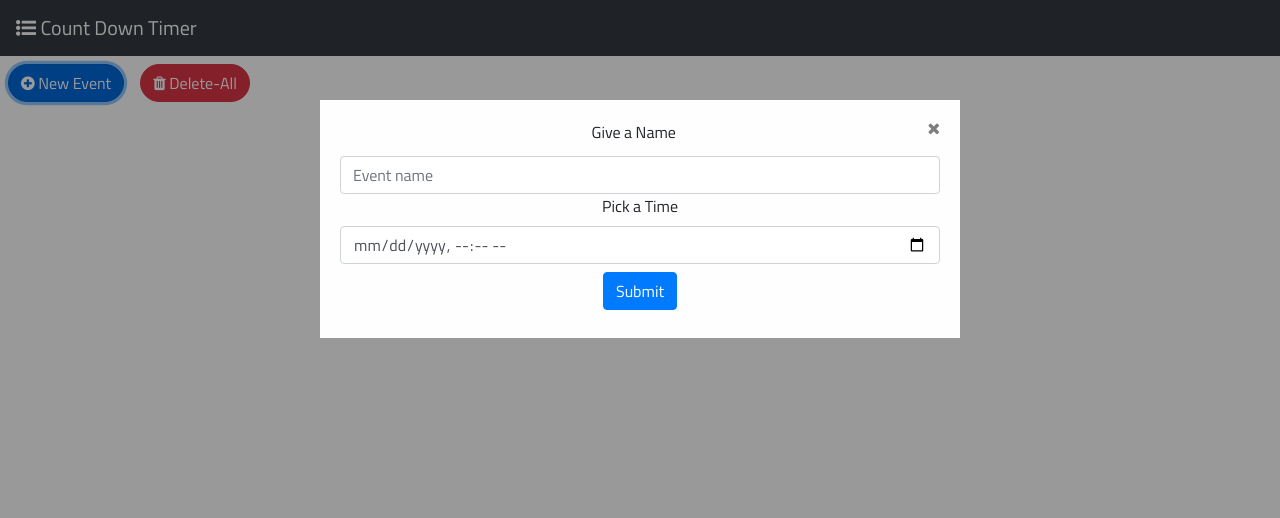
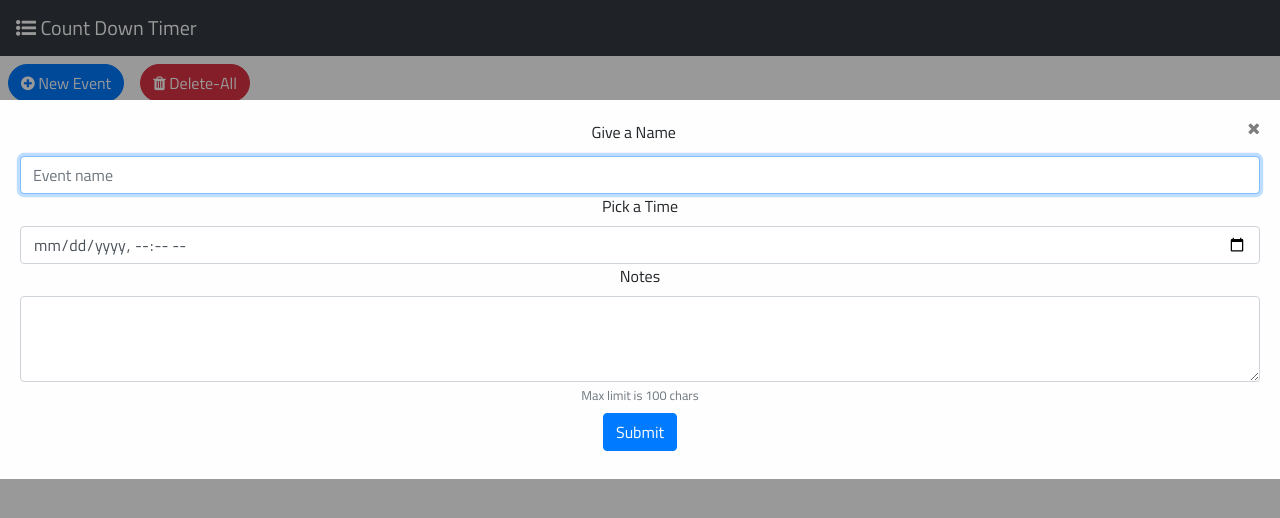
Before and after one commit to Akhil-Reddy-Challa/Count-Down-Timer-App, a React (Create React App) app: page / in a window 1280 px wide. Both pictures are taken after a click on the button "New Event". Shown: the top 518 px of the page. Built offline with nearby package versions, Linux system fonts and the light colour scheme.

Commit message:
renaming CSS props, added focus to eventEntryForm

```diff
--- a/src/App.js
+++ b/src/App.js
@@ -35,8 +35,10 @@ class App extends Component {
     );
   }
   createNewEvent = () => {
-    var modal = document.getElementById("eventEntryBox");
+    //Unhide the Event Entry Form
+    var modal = document.getElementById("eventEntryContainer");
     modal.style.display = "block";
+    document.getElementById("eventName").focus();
   };
   purgeEvent = (eventID) => {
     //If @param eventID is empty/undefined then purge all the events
@@ -97,7 +99,7 @@ class App extends Component {
   };
   closeEventBox = () => {
     // Close/hide the eventEntryForm
-    var eventEntryForm = document.getElementById("eventEntryBox");
+    var eventEntryForm = document.getElementById("eventEntryContainer");
     eventEntryForm.style.display = "none";
   };
   expandEventBox = (eventBoxID) => {
--- a/src/components/CountDownTimer.jsx
+++ b/src/components/CountDownTimer.jsx
@@ -2,10 +2,10 @@ import React, { Component } from "react";
 import "../styles/CountDownTimerStyles.css";
 class CountDownTimer extends Component {
   state = {
-    days: "D",
-    hours: "O",
-    minutes: "N",
-    seconds: "E",
+    days: "XX",
+    hours: "XX",
+    minutes: "XX",
+    seconds: "XX",
   };
   render() {
     const { days, hours, minutes, seconds } = this.state;
--- a/src/components/EventEntryForm.jsx
+++ b/src/components/EventEntryForm.jsx
@@ -2,7 +2,7 @@ import React, { Component } from "react";
 class EventEntryForm extends Component {
   render() {
     return (
-      <div id="eventEntryBox" className="eventEntry">
+      <div id="eventEntryContainer">
         <div className="text-center form-group" id="eventEntryForm">
           <i className="close fa fa-times" onClick={this.props.onClose}></i>
           <label htmlFor="exampleInputEmail1">Give a Name</label>
@@ -18,6 +18,15 @@ class EventEntryForm extends Component {
             className="form-control"
             id="eventDateTime"
           ></input>
+          <label htmlFor="exampleFormControlTextarea1">Notes</label>
+          <textarea
+            className="form-control"
+            id="exampleFormControlTextarea1"
+            rows="3"
+          ></textarea>
+          <small id="emailHelp" className="form-text text-muted">
+            Max limit is 100 chars
+          </small>
           <button
             onClick={this.props.onClick}
             type="submit"
@@ -29,6 +38,10 @@ class EventEntryForm extends Component {
       </div>
     );
   }
+  componentDidMount() {
+    console.log("doc.get", document.getElementById("eventName"));
+    document.getElementById("eventName").focus();
+  }
 }
 
 export default EventEntryForm;
--- a/src/styles/App.css
+++ b/src/styles/App.css
@@ -23,7 +23,7 @@
   width: 100%;
 }
 /* The Modal (background) */
-.eventEntry {
+#eventEntryContainer {
   display: none; /* Hidden by default */
   position: fixed; /* Stay in place */
   z-index: 1; /* Sit on top */
@@ -42,7 +42,7 @@
   background-color: #fefefe;
   margin: auto;
   padding: 20px;
-  width: 50%;
+  /* width: 50%; */
 }
 
 /* The Close Button */
```
